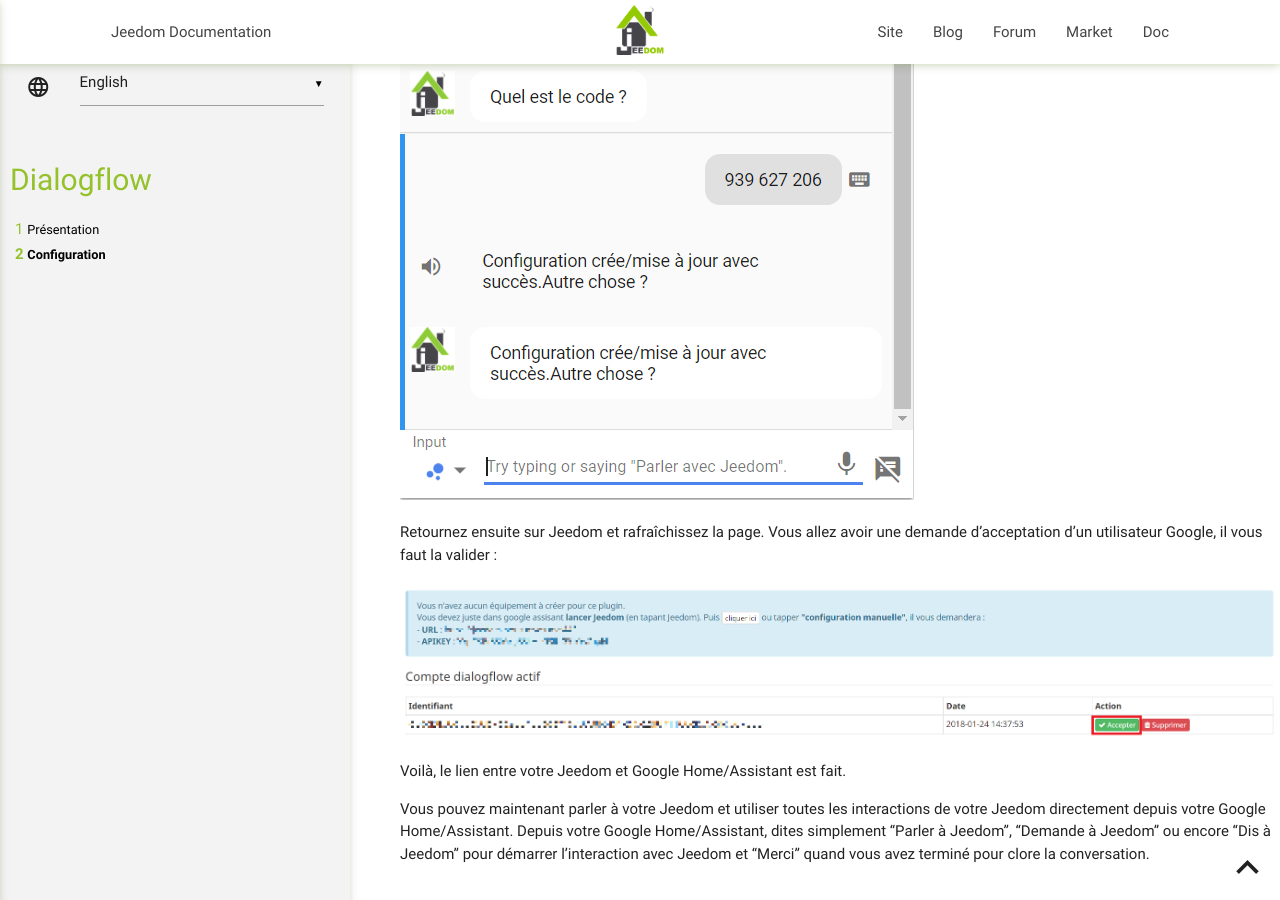
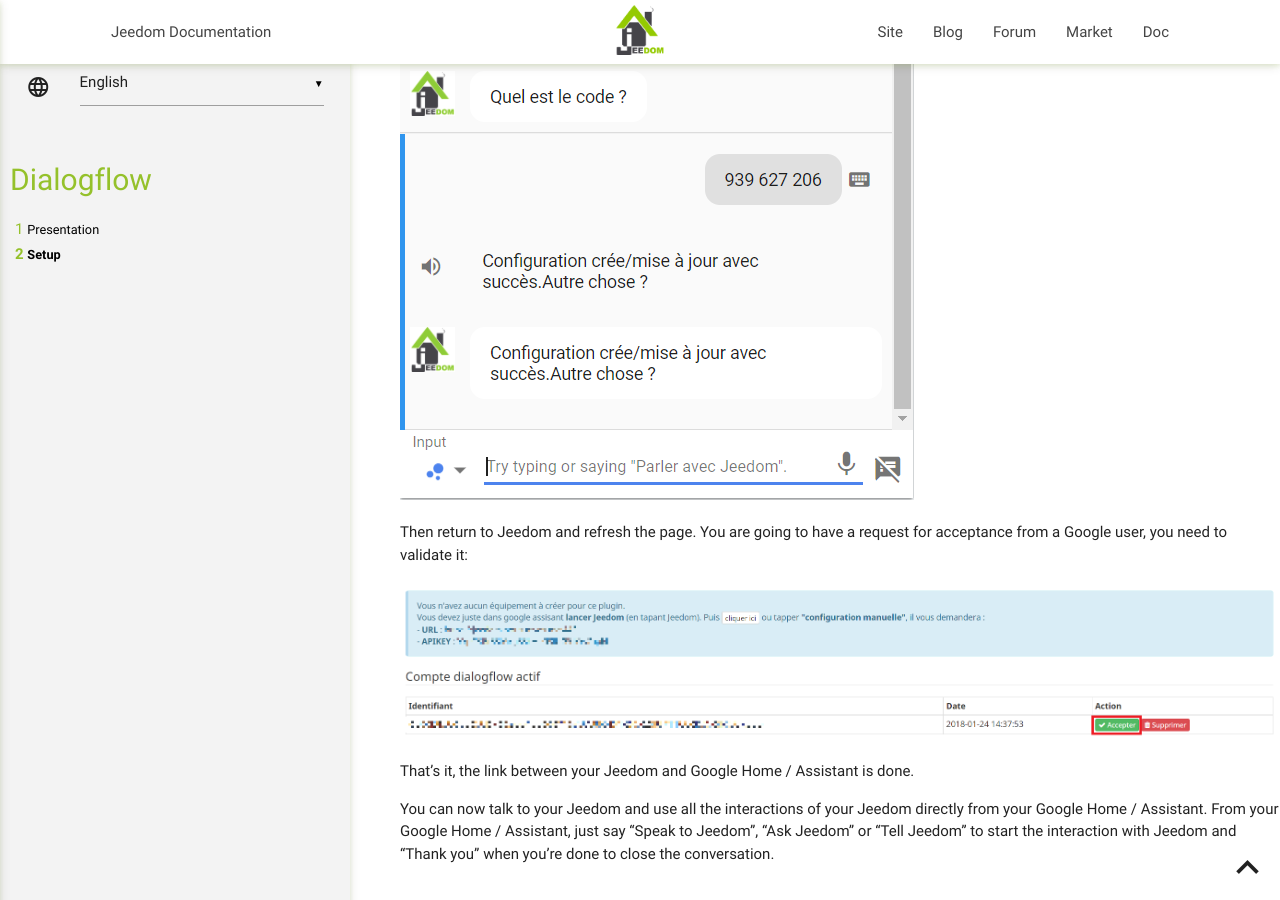
Before and after one commit to jeedom/plugin-dialogflow, a Jekyll site: the page built from docs/en_US/index.md, in a window 1280 px wide and 900 px high, scrolled down 3339 px. Built offline with Jekyll 4.4.1, drawn with Linux system fonts in a browser that asks for light colours; our own code applies the rules of GitHub Pages for plain Markdown files; some of the changed text lies outside the part shown.

Commit message:
[ROBOT] Action all

```diff
--- a/docs/en_US/index.md
+++ b/docs/en_US/index.md
@@ -1,40 +1,40 @@
-# Présentation
+# Presentation
 
-Le plugin dialogflow permet de connecter Jeedom à Google Home/Assitant par une application native.
+The dialogflow plugin connects Jeedom to Google Home / Assitant with a native app.
 
-# Configuration
+# Setup
 
-Installez le plugin et activez-le. Ensuite allez sur la page Plugin -> Communication -> Dialog flow.
+Install the plugin and activate it. Then go to the Plugin -> Communication -> Dialog flow page.
 
 ![dialogflow](../images/dialogflow1.png)
 
-> **IMPORTANT**
+> ** IMPORTANT **
 >
-> Vous n'avez pas à créer d'équipement pour ce plugin. Il vous suffit de suivre les instructions ci-dessous.
+> You do not have to create equipment for this plugin. Just follow the instructions below.
 
-Sur votre Google Home ou sur un téléphone avec Google Assistant, dites "Parler avec Jeedom" :
+On your Google Home or on a phone with Google Assistant, say "Speak with Jeedom":
 
 ![dialogflow](../images/dialogflow2.png)
 
-Sur votre Google Home ou sur un téléphone avec Google Assistant, dites "Code" :
+On your Google Home or on a phone with Google Assistant, say "Code":
 
 ![dialogflow](../images/dialogflow3.png)
 
-Sur Jeedom sur la page du plugin, cliquez sur le bouton code :
+On Jeedom on the plugin page, click the code button:
 
 ![dialogflow](../images/dialogflow4.png)
 
 ![dialogflow](../images/dialogflow5.png)
 
-et donnez le code généré à Google Home/Assistant (le code est valide 5 min) :
+and give the generated code to Google Home / Assistant (the code is valid 5 min):
 
 ![dialogflow](../images/dialogflow6.png)
 
-Retournez ensuite sur Jeedom et rafraîchissez la page. Vous allez avoir une demande d'acceptation d'un utilisateur Google, il vous faut la valider :
+Then return to Jeedom and refresh the page. You are going to have a request for acceptance from a Google user, you need to validate it:
 
 ![dialogflow](../images/dialogflow7.png)
 
-Voilà, le lien entre votre Jeedom et Google Home/Assistant est fait.
+That's it, the link between your Jeedom and Google Home / Assistant is done.
 
-Vous pouvez maintenant parler à votre Jeedom et utiliser toutes les interactions de votre Jeedom directement depuis votre Google Home/Assistant.
-Depuis votre Google Home/Assistant, dites simplement "Parler à Jeedom", "Demande à Jeedom" ou encore "Dis à Jeedom" pour démarrer l'interaction avec Jeedom et "Merci" quand vous avez terminé pour clore la conversation.
+You can now talk to your Jeedom and use all the interactions of your Jeedom directly from your Google Home / Assistant.
+From your Google Home / Assistant, just say "Speak to Jeedom", "Ask Jeedom" or "Tell Jeedom" to start the interaction with Jeedom and "Thank you" when you're done to close the conversation.
```
Also changed, not shown: docs/es_ES/index.md (+2 -2 lines).
